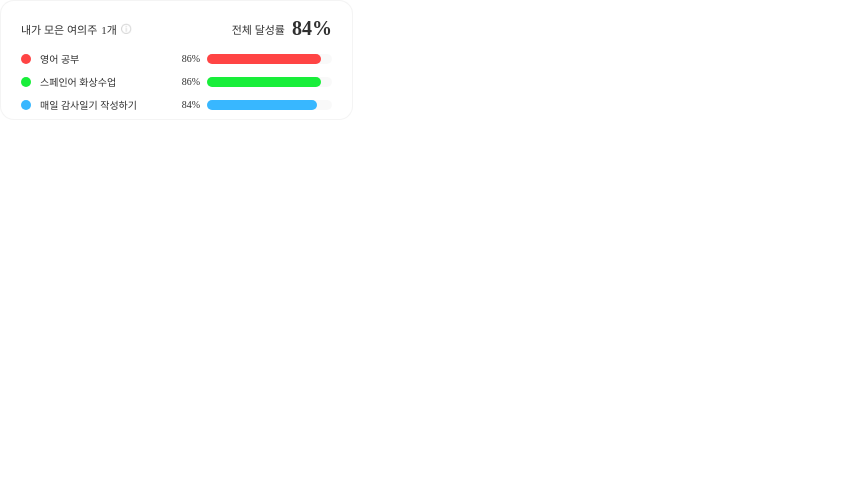
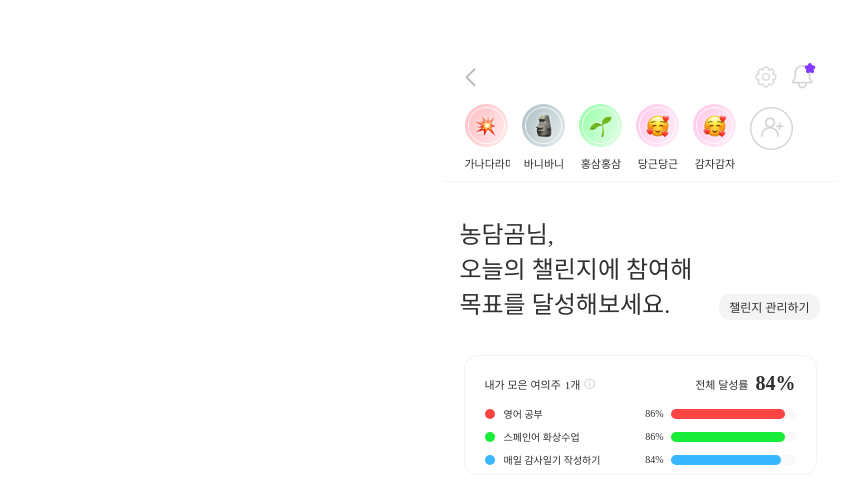
Before and after one commit to 11th-LikeLion-DragOn/DragOn_Front, a React (Create React App) app: page /main in a window 1280 px wide. Shown: the top 504 px of the page, without its empty margins (0-857 px from the left). Built offline with nearby package versions, Linux system fonts and the light colour scheme.

Commit message:
feat: 메인페이지 상단 UI 구현

```diff
--- /dev/null
+++ b/src/components/MainPage/FriendProfile.js
@@ -0,0 +1,50 @@
+import React, { useState } from "react";
+import { styled } from "styled-components";
+import { useNavigate } from "react-router-dom";
+
+const FriendProfile = ({ friend }) => {
+  return (
+    <Wrapper>
+      <img src={friend.profile} />
+      <span>{friend.username}</span>
+    </Wrapper>
+  );
+};
+
+export default FriendProfile;
+
+const Wrapper = styled.div`
+  display: flex;
+  width: 45px;
+  height: 61px;
+  padding-bottom: 0px;
+  flex-direction: column;
+  justify-content: center;
+  align-items: flex-start;
+  gap: 8px;
+  flex-shrink: 0;
+
+  img {
+    width: 43px;
+    height: 43px;
+    flex-shrink: 0;
+  }
+  span {
+    display: flex;
+    width: 45px;
+    flex-direction: column;
+    justify-content: center;
+    flex-shrink: 0;
+    overflow: hidden;
+    color: var(--black, #303030);
+    text-align: center;
+    font-feature-settings: "clig" off, "liga" off;
+    text-overflow: ellipsis;
+    white-space: nowrap;
+    font-family: Pretendard;
+    font-size: 11px;
+    font-style: normal;
+    font-weight: 400;
+    line-height: normal;
+  }
+`;
--- /dev/null
+++ b/src/components/MainPage/MainTop.js
@@ -0,0 +1,77 @@
+import React from "react";
+import { styled } from "styled-components";
+
+import clickLeft from "../../assets/icons/click-left.png";
+import setting from "../../assets/icons/setting.png";
+import alarmStar from "../../assets/icons/alarm-star.png";
+import alarmEmpty from "../../assets/icons/alarm-empty.png";
+import FriendProfile from "./FriendProfile";
+import addFriend from "../../assets/icons/friend-list.png";
+
+const MainTop = ({ list }) => {
+  return (
+    <Wrapper>
+      <Buttons>
+        <img id="clickLeft" src={clickLeft} />
+        <Right>
+          <img id="setting" src={setting} />
+          <img id="alarm" src={alarmStar} />
+        </Right>
+      </Buttons>
+      <FriendList>
+        {list.map((friend) => {
+          return <FriendProfile key={list.id} friend={friend} />;
+        })}
+        <img src={addFriend} />
+      </FriendList>
+    </Wrapper>
+  );
+};
+
+export default MainTop;
+
+const Wrapper = styled.div`
+  justify-content: center;
+  width: 393px;
+  height: 181px;
+  flex-shrink: 0;
+  border-bottom: 1.2px solid rgba(199, 198, 198, 0.2);
+  margin-bottom: 33px;
+`;
+
+const Buttons = styled.div`
+  margin-top: 58px;
+  margin-bottom: 11px;
+  padding: 0px 16px;
+  display: flex;
+  align-items: center;
+  justify-content: space-between;
+
+  #clickLeft {
+    width: 24px;
+    height: 38px;
+    flex-shrink: 0;
+  }
+  #setting {
+    width: 34px;
+    height: 34px;
+    flex-shrink: 0;
+  }
+  #alarm {
+    width: 38px;
+    height: 38px;
+    flex-shrink: 0;
+  }
+`;
+
+const Right = styled.div`
+  display: flex;
+  align-items: center;
+`;
+
+const FriendList = styled.div`
+  display: flex;
+  gap: 12px;
+  align-items: flex-start;
+  padding-left: 21px;
+`;
--- a/src/pages/MainPage.js
+++ b/src/pages/MainPage.js
@@ -2,14 +2,93 @@ import React from "react";
 import { styled } from "styled-components";
 import { useNavigate } from "react-router-dom";
 
+import MainTop from "../components/MainPage/MainTop";
 import StatusBox from "../components/MainPage/StatusBox";
 
+import profile1 from "../assets/icons/profile1.png";
+import profile2 from "../assets/icons/profile2.png";
+import profile3 from "../assets/icons/profile3.png";
+import profile4 from "../assets/icons/profile4.png";
+import profile5 from "../assets/icons/profile5.png";
+
 const MainPage = () => {
+  const list = [
+    { id: 1, username: "가나다라마", profile: profile1 },
+    { id: 2, username: "바니바니", profile: profile2 },
+    { id: 3, username: "홍삼홍삼", profile: profile3 },
+    { id: 4, username: "당근당근", profile: profile4 },
+    { id: 4, username: "감자감자", profile: profile4 },
+  ];
+
   return (
-    <>
-      <StatusBox />
-    </>
+    <Wrapper>
+      <MainTop list={list} />
+      <MyChallenge>
+        <Title>
+          <span>
+            농담곰님,
+            <br />
+            오늘의 챌린지에 참여해
+            <br />
+            목표를 달성해보세요.
+          </span>
+          <Management>챌린지 관리하기</Management>
+        </Title>
+        <StatusBox />
+      </MyChallenge>
+    </Wrapper>
   );
 };
 
 export default MainPage;
+
+const Wrapper = styled.div`
+  margin: auto auto;
+  width: 393px;
+  display: flex;
+  flex-direction: column;
+  align-items: center;
+`;
+
+const MyChallenge = styled.div`
+  display: flex;
+  flex-direction: column;
+  align-items: center;
+  gap: 34px;
+`;
+
+const Title = styled.div`
+  display: flex;
+  padding: 0px 1px 1px 0px;
+  justify-content: center;
+  align-items: flex-end;
+  gap: 27px;
+  span {
+    color: var(--black);
+    font-feature-settings: "clig" off, "liga" off;
+    font-family: Pretendard;
+    font-size: 24px;
+    font-style: normal;
+    font-weight: 500;
+    line-height: normal;
+  }
+`;
+
+const Management = styled.div`
+  display: flex;
+  padding: 4px 10px;
+  justify-content: center;
+  align-items: center;
+  gap: 10px;
+  border-radius: 11px;
+  background: var(--background_01, rgba(199, 198, 198, 0.2));
+  cursor: pointer;
+
+  color: var(--black);
+  font-feature-settings: "clig" off, "liga" off;
+  font-family: Pretendard;
+  font-size: 12px;
+  font-style: normal;
+  font-weight: 400;
+  line-height: normal;
+`;
```
